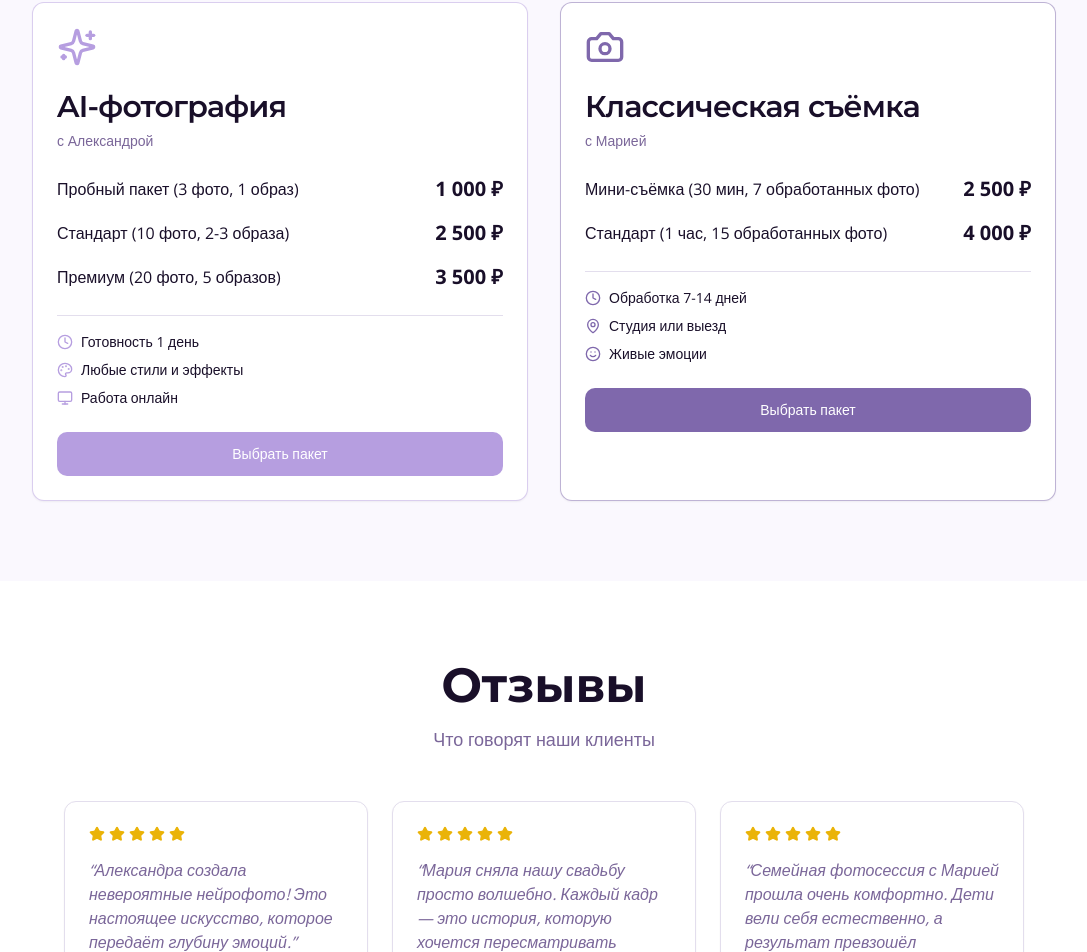
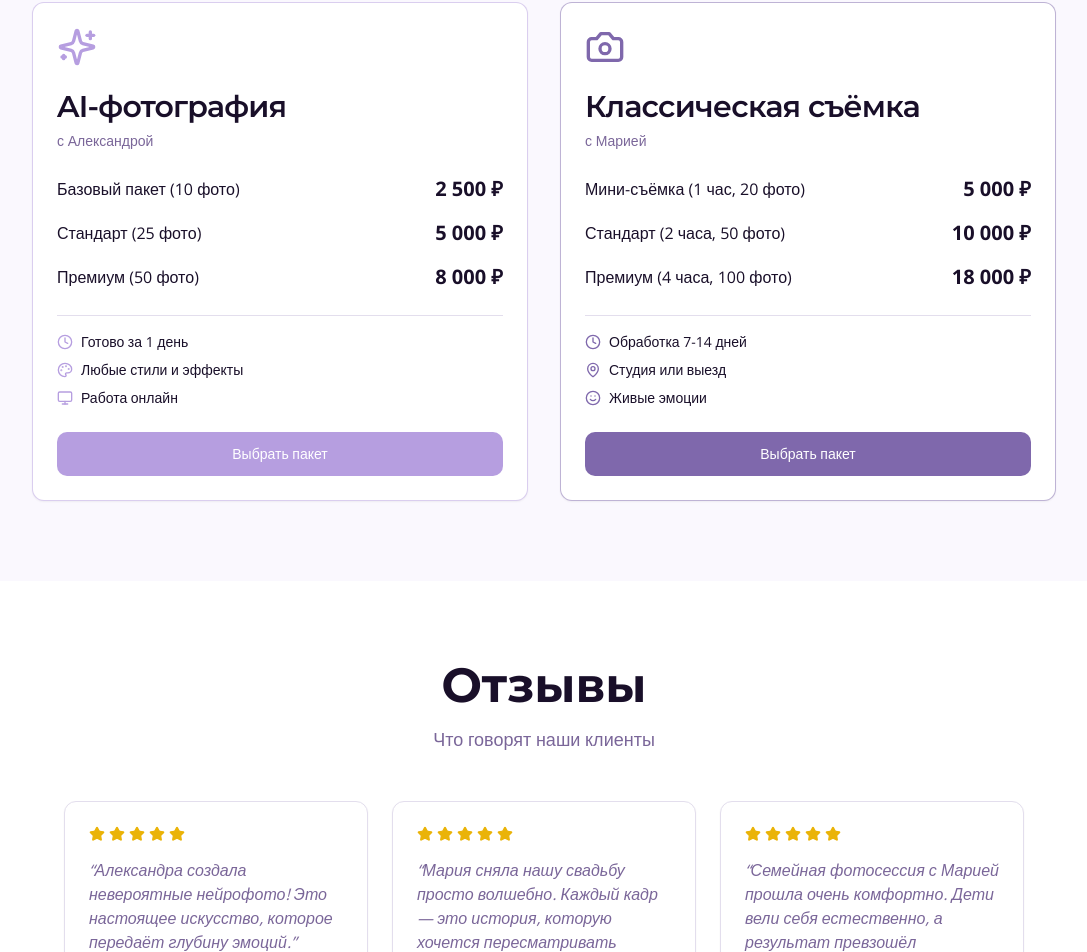
Before and after one commit to pr-poehali-dev/neiro-photo-site, a React (Vite) app: page / in a window 1280 px wide. Shown: the part 2695-3647 px from the top of the page, without its empty margins (96-1183 px from the left). Built offline with nearby package versions, Linux system fonts and the light colour scheme.

Commit message:
Обновление Index.tsx (восстановлено из 6477eae)

```diff
--- a/src/pages/Index.tsx
+++ b/src/pages/Index.tsx
@@ -1098,7 +1098,7 @@ const Index = () => {
                       data-component-name="span"
                       data-component-content="%7B%22text%22%3A%22%D0%91%D0%B0%D0%B7%D0%BE%D0%B2%D1%8B%D0%B9%20%D0%BF%D0%B0%D0%BA%D0%B5%D1%82%20(10%20%D1%84%D0%BE%D1%82%D0%BE)%22%7D"
                     >
-                      Пробный пакет (3 фото, 1 образ)
+                      Базовый пакет (10 фото)
                     </span>
                     <span
                       data-pp-id="src/pages/Index.tsx:383:20"
@@ -1110,7 +1110,7 @@ const Index = () => {
                       data-component-content="%7B%22text%22%3A%222%20500%20%E2%82%BD%22%2C%22className%22%3A%22font-bold%20text-xl%22%7D"
                       class="font-bold text-xl"
                     >
-                      1 000 ₽
+                      2 500 ₽
                     </span>
                   </div>
                   <div
@@ -1132,7 +1132,7 @@ const Index = () => {
                       data-component-name="span"
                       data-component-content="%7B%22text%22%3A%22%D0%A1%D1%82%D0%B0%D0%BD%D0%B4%D0%B0%D1%80%D1%82%20(25%20%D1%84%D0%BE%D1%82%D0%BE)%22%7D"
                     >
-                      Стандарт (10 фото, 2-3 образа)
+                      Стандарт (25 фото)
                     </span>
                     <span
                       data-pp-id="src/pages/Index.tsx:387:20"
@@ -1144,7 +1144,7 @@ const Index = () => {
                       data-component-content="%7B%22text%22%3A%225%20000%20%E2%82%BD%22%2C%22className%22%3A%22font-bold%20text-xl%22%7D"
                       class="font-bold text-xl"
                     >
-                      2 500 ₽
+                      5 000 ₽
                     </span>
                   </div>
                   <div
@@ -1166,7 +1166,7 @@ const Index = () => {
                       data-component-name="span"
                       data-component-content="%7B%22text%22%3A%22%D0%9F%D1%80%D0%B5%D0%BC%D0%B8%D1%83%D0%BC%20(50%20%D1%84%D0%BE%D1%82%D0%BE)%22%7D"
                     >
-                      Премиум (20 фото, 5 образов)
+                      Премиум (50 фото)
                     </span>
                     <span
                       data-pp-id="src/pages/Index.tsx:391:20"
@@ -1178,7 +1178,7 @@ const Index = () => {
                       data-component-content="%7B%22text%22%3A%228%20000%20%E2%82%BD%22%2C%22className%22%3A%22font-bold%20text-xl%22%7D"
                       class="font-bold text-xl"
                     >
-                      3 500 ₽
+                      8 000 ₽
                     </span>
                   </div>
                 </div>
@@ -1233,7 +1233,7 @@ const Index = () => {
                       data-component-name="span"
                       data-component-content="%7B%22text%22%3A%22%D0%93%D0%BE%D1%82%D0%BE%D0%B2%D0%BE%20%D0%B7%D0%B0%201%20%D0%B4%D0%B5%D0%BD%D1%8C%22%7D"
                     >
-                      Готовность 1 день
+                      Готово за 1 день
                     </span>
                   </div>
                   <div
@@ -1469,7 +1469,7 @@ const Index = () => {
                       data-component-name="span"
                       data-component-content="%7B%22text%22%3A%22%D0%9C%D0%B8%D0%BD%D0%B8-%D1%81%D1%8A%D1%91%D0%BC%D0%BA%D0%B0%20(1%20%D1%87%D0%B0%D1%81%2C%2020%20%D1%84%D0%BE%D1%82%D0%BE)%22%7D"
                     >
-                      Мини-съёмка (30 мин, 7 обработанных фото)
+                      Мини-съёмка (1 час, 20 фото)
                     </span>
                     <span
                       data-pp-id="src/pages/Index.tsx:424:20"
@@ -1481,7 +1481,7 @@ const Index = () => {
                       data-component-content="%7B%22text%22%3A%225%20000%20%E2%82%BD%22%2C%22className%22%3A%22font-bold%20text-xl%22%7D"
                       class="font-bold text-xl"
                     >
-                      2 500 ₽
+                      5 000 ₽
                     </span>
                   </div>
                   <div
@@ -1503,7 +1503,7 @@ const Index = () => {
                       data-component-name="span"
                       data-component-content="%7B%22text%22%3A%22%D0%A1%D1%82%D0%B0%D0%BD%D0%B4%D0%B0%D1%80%D1%82%20(2%20%D1%87%D0%B0%D1%81%D0%B0%2C%2050%20%D1%84%D0%BE%D1%82%D0%BE)%22%7D"
                     >
-                      Стандарт (1 час, 15 обработанных фото)
+                      Стандарт (2 часа, 50 фото)
                     </span>
                     <span
                       data-pp-id="src/pages/Index.tsx:428:20"
@@ -1515,7 +1515,41 @@ const Index = () => {
                       data-component-content="%7B%22text%22%3A%2210%20000%20%E2%82%BD%22%2C%22className%22%3A%22font-bold%20text-xl%22%7D"
                       class="font-bold text-xl"
                     >
-                      4 000 ₽
+                      10 000 ₽
+                    </span>
+                  </div>
+                  <div
+                    data-pp-id="src/pages/Index.tsx:430:18"
+                    data-pp-name="div"
+                    data-component-path="src/pages/Index.tsx"
+                    data-component-line="430"
+                    data-component-file="Index.tsx"
+                    data-component-name="div"
+                    data-component-content="%7B%22className%22%3A%22flex%20justify-between%20items-center%22%7D"
+                    class="flex justify-between items-center"
+                  >
+                    <span
+                      data-pp-id="src/pages/Index.tsx:431:20"
+                      data-pp-name="span"
+                      data-component-path="src/pages/Index.tsx"
+                      data-component-line="431"
+                      data-component-file="Index.tsx"
+                      data-component-name="span"
+                      data-component-content="%7B%22text%22%3A%22%D0%9F%D1%80%D0%B5%D0%BC%D0%B8%D1%83%D0%BC%20(4%20%D1%87%D0%B0%D1%81%D0%B0%2C%20100%20%D1%84%D0%BE%D1%82%D0%BE)%22%7D"
+                    >
+                      Премиум (4 часа, 100 фото)
+                    </span>
+                    <span
+                      data-pp-id="src/pages/Index.tsx:432:20"
+                      data-pp-name="span"
+                      data-component-path="src/pages/Index.tsx"
+                      data-component-line="432"
+                      data-component-file="Index.tsx"
+                      data-component-name="span"
+                      data-component-content="%7B%22text%22%3A%2218%20000%20%E2%82%BD%22%2C%22className%22%3A%22font-bold%20text-xl%22%7D"
+                      class="font-bold text-xl"
+                    >
+                      18 000 ₽
                     </span>
                   </div>
                 </div>
```
